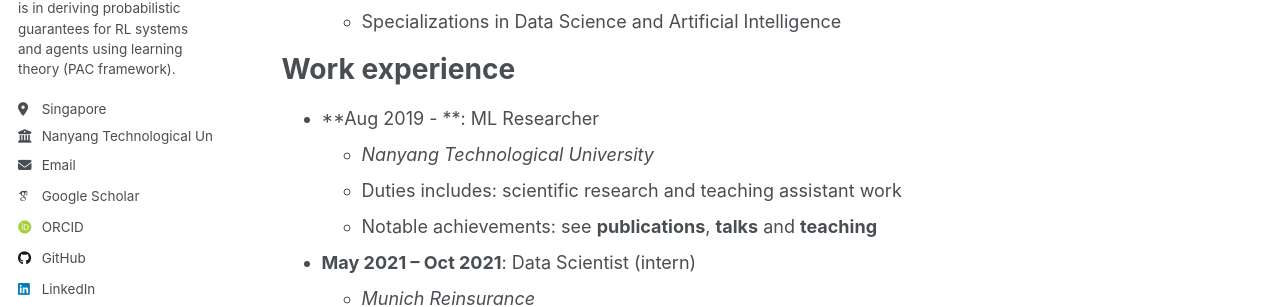
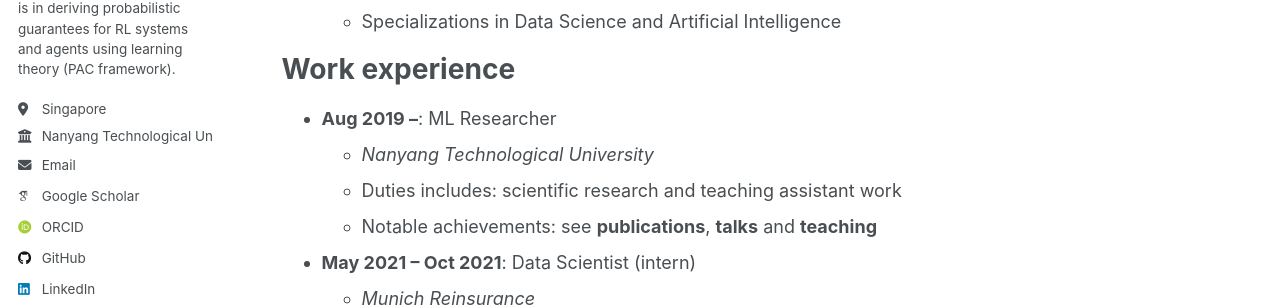
Before and after one commit to mohitprashant/mohitprashant.github.io, a Jekyll site: the page built from _pages/cv.md, in a window 1280 px wide and 900 px high. Shown: the part 378-685 px from the top of the window. Built offline with Jekyll 4.4.1, drawn with Linux system fonts in a browser that asks for light colours; some web fonts are replaced.

Commit message:
Update cv.md

```diff
--- a/_pages/cv.md
+++ b/_pages/cv.md
@@ -21,7 +21,7 @@
 
 Work experience
 ======
-* **Aug 2019 - **: ML Researcher
+* **Aug 2019 –**: ML Researcher
   * _Nanyang Technological University_
   * Duties includes: scientific research and teaching assistant work
   * Notable achievements: see **publications**, **talks** and **teaching**
```
